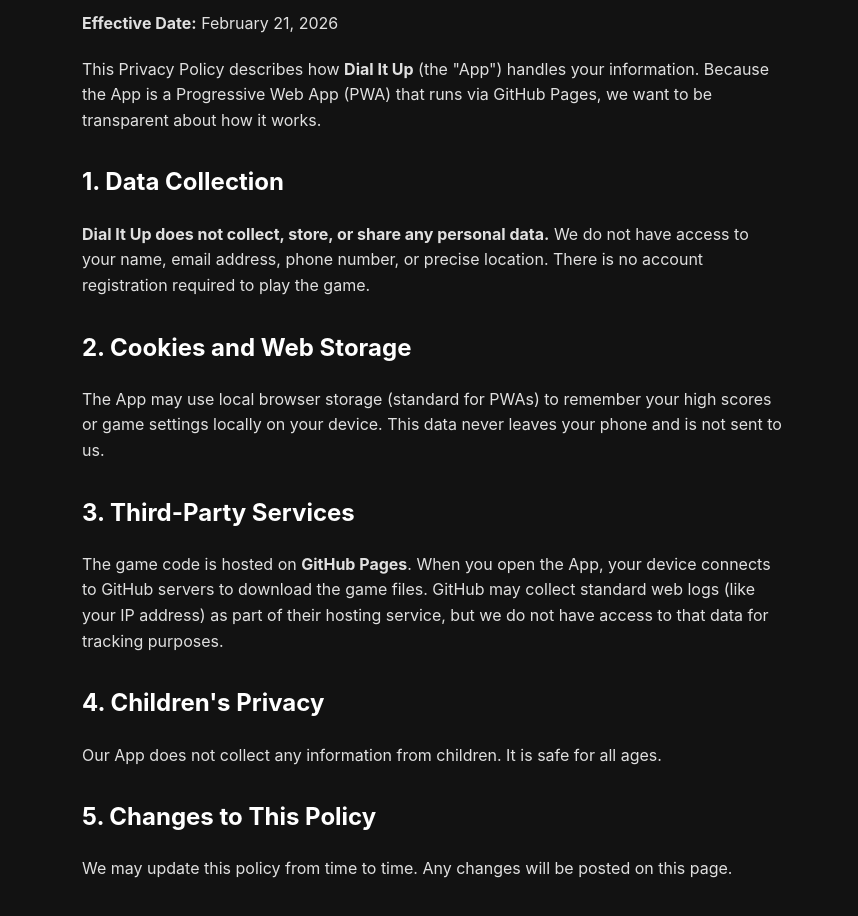
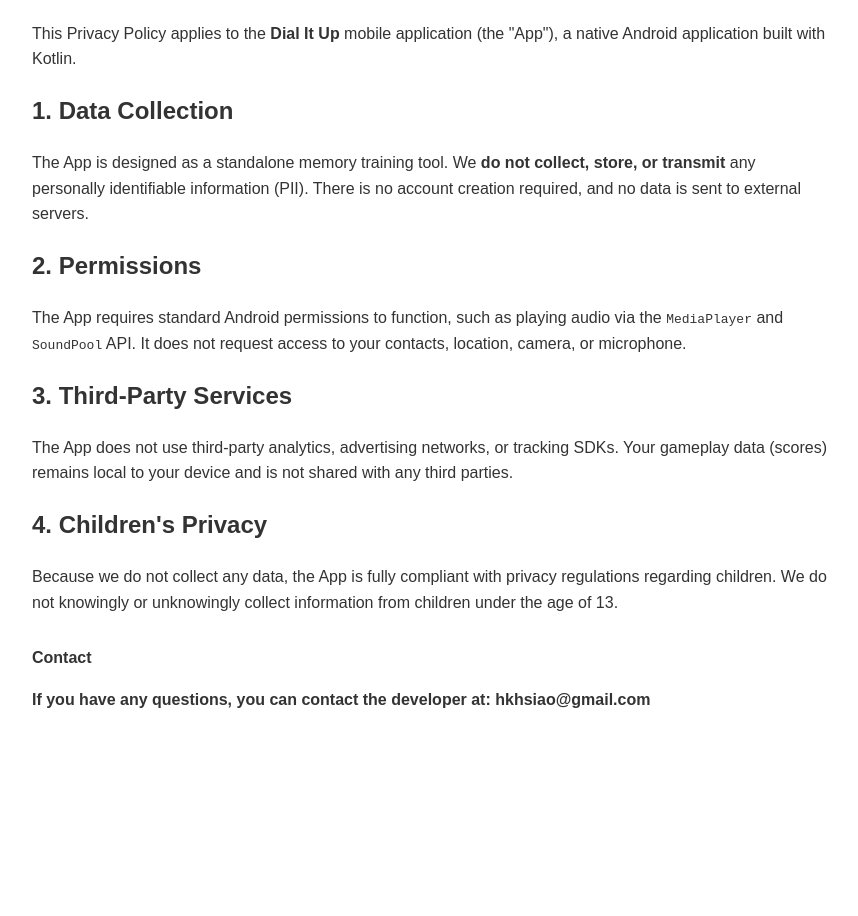
Before and after one commit to AaronJrovee/dial-it-up-privacy-policy, a plain HTML site: page index.html in a window 1280 px wide. Shown: the part 135-1051 px from the top of the page, without its empty margins (208-1066 px from the left). After the commit the page ends 884 px from the top, so only its background shows below. Drawn offline with Linux system fonts and the light colour scheme.

Commit message:
Update privacy policy content and styling

```diff
--- a/index.html
+++ b/index.html
@@ -5,46 +5,32 @@
     <meta name="viewport" content="width=device-width, initial-scale=1.0">
     <title>Privacy Policy - Dial It Up</title>
     <style>
-        body {
-            font-family: -apple-system, BlinkMacSystemFont, "Segoe UI", Roboto, Helvetica, Arial, sans-serif;
-            line-height: 1.6;
-            color: #e0e0e0;
-            background-color: #121212;
-            padding: 40px 20px;
-            max-width: 700px;
-            margin: auto;
-        }
-        h1 { color: #ffffff; border-bottom: 2px solid #333; padding-bottom: 10px; }
-        h2 { color: #ffffff; margin-top: 30px; }
-        p { margin-bottom: 20px; }
-        .footer { margin-top: 50px; font-size: 0.8em; color: #888; border-top: 1px solid #333; padding-top: 20px; }
+        body { font-family: sans-serif; line-height: 1.6; padding: 20px; max-width: 800px; margin: auto; color: #333; }
+        h1 { color: #000; }
+        .contact { margin-top: 30px; font-weight: bold; }
     </style>
 </head>
 <body>
+    <h1>Privacy Policy</h1>
+    <p>Last Updated: April 2026</p>
 
-    <h1>Privacy Policy</h1>
-    <p><strong>Effective Date:</strong> February 21, 2026</p>
-
-    <p>This Privacy Policy describes how <strong>Dial It Up</strong> (the "App") handles your information. Because the App is a Progressive Web App (PWA) that runs via GitHub Pages, we want to be transparent about how it works.</p>
+    <p>This Privacy Policy applies to the <strong>Dial It Up</strong> mobile application (the "App"), a native Android application built with Kotlin.</p>
 
     <h2>1. Data Collection</h2>
-    <p><strong>Dial It Up does not collect, store, or share any personal data.</strong> We do not have access to your name, email address, phone number, or precise location. There is no account registration required to play the game.</p>
+    <p>The App is designed as a standalone memory training tool. We <strong>do not collect, store, or transmit</strong> any personally identifiable information (PII). There is no account creation required, and no data is sent to external servers.</p>
 
-    <h2>2. Cookies and Web Storage</h2>
-    <p>The App may use local browser storage (standard for PWAs) to remember your high scores or game settings locally on your device. This data never leaves your phone and is not sent to us.</p>
+    <h2>2. Permissions</h2>
+    <p>The App requires standard Android permissions to function, such as playing audio via the <code>MediaPlayer</code> and <code>SoundPool</code> API. It does not request access to your contacts, location, camera, or microphone.</p>
 
     <h2>3. Third-Party Services</h2>
-    <p>The game code is hosted on <strong>GitHub Pages</strong>. When you open the App, your device connects to GitHub servers to download the game files. GitHub may collect standard web logs (like your IP address) as part of their hosting service, but we do not have access to that data for tracking purposes.</p>
+    <p>The App does not use third-party analytics, advertising networks, or tracking SDKs. Your gameplay data (scores) remains local to your device and is not shared with any third parties.</p>
 
     <h2>4. Children's Privacy</h2>
-    <p>Our App does not collect any information from children. It is safe for all ages.</p>
+    <p>Because we do not collect any data, the App is fully compliant with privacy regulations regarding children. We do not knowingly or unknowingly collect information from children under the age of 13.</p>
 
-    <h2>5. Changes to This Policy</h2>
-    <p>We may update this policy from time to time. Any changes will be posted on this page.</p>
-
-    <div class="footer">
-        <p>If you have any questions about this Privacy Policy, please contact the developer via the GitHub repository or your provided contact email.</p>
+    <div class="contact">
+        <p>Contact</p>
+        <p>If you have any questions, you can contact the developer at: hkhsiao@gmail.com</p>
     </div>
-
 </body>
 </html>
```
